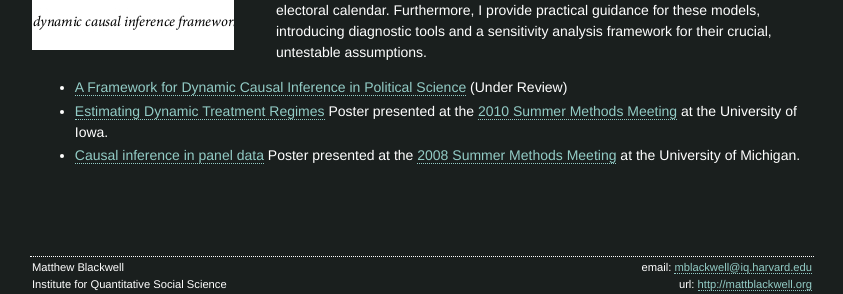
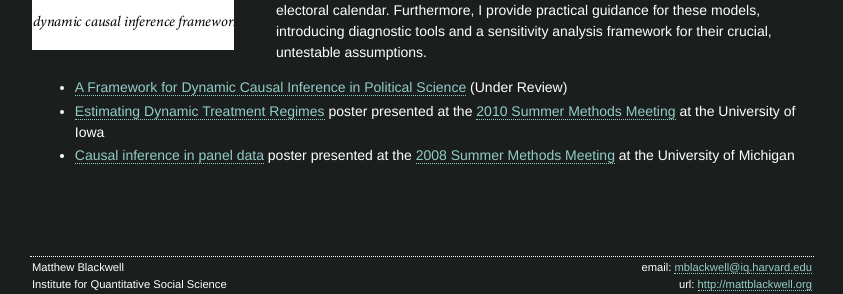
Before and after one commit to mattblackwell/mattblackwell.github.com, a Jekyll site: the page built from _posts/2011-05-25-dynci.md, in a window 1280 px wide. Shown: the part 472-766 px from the top of the page, without its empty margins (218-1061 px from the left). Built offline with Jekyll 4.4.1, drawn with Linux system fonts in a browser that asks for light colours.

Commit message:
Small fixes

```diff
--- a/_posts/2011-05-25-dynci.md
+++ b/_posts/2011-05-25-dynci.md
@@ -27,10 +27,10 @@ their crucial, untestable assumptions.
 
 
 * [A Framework for Dynamic Causal Inference in Political Science][dynci] (Under Review)
-* [Estimating Dynamic Treatment Regimes][poster2010] Poster presented at the [2010 Summer
-Methods Meeting][polmeth2010] at the University of Iowa.
-* [Causal inference in panel data][tsposter] Poster presented at the [2008 Summer
-Methods Meeting][polmeth2008] at the University of Michigan.
+* [Estimating Dynamic Treatment Regimes][poster2010] poster presented at the [2010 Summer
+Methods Meeting][polmeth2010] at the University of Iowa
+* [Causal inference in panel data][tsposter] poster presented at the [2008 Summer
+Methods Meeting][polmeth2008] at the University of Michigan
 
 
 [dynci]: /files/papers/dynci.pdf
```
Also changed, not shown: _posts/2009-07-15-polls.md (+1 -1 lines), _posts/2011-01-01-mo.md (+1 -1 lines), _posts/2011-06-01-cem.md (+1 -1 lines), _posts/2011-08-01-amelia.md (+3 -2 lines).
